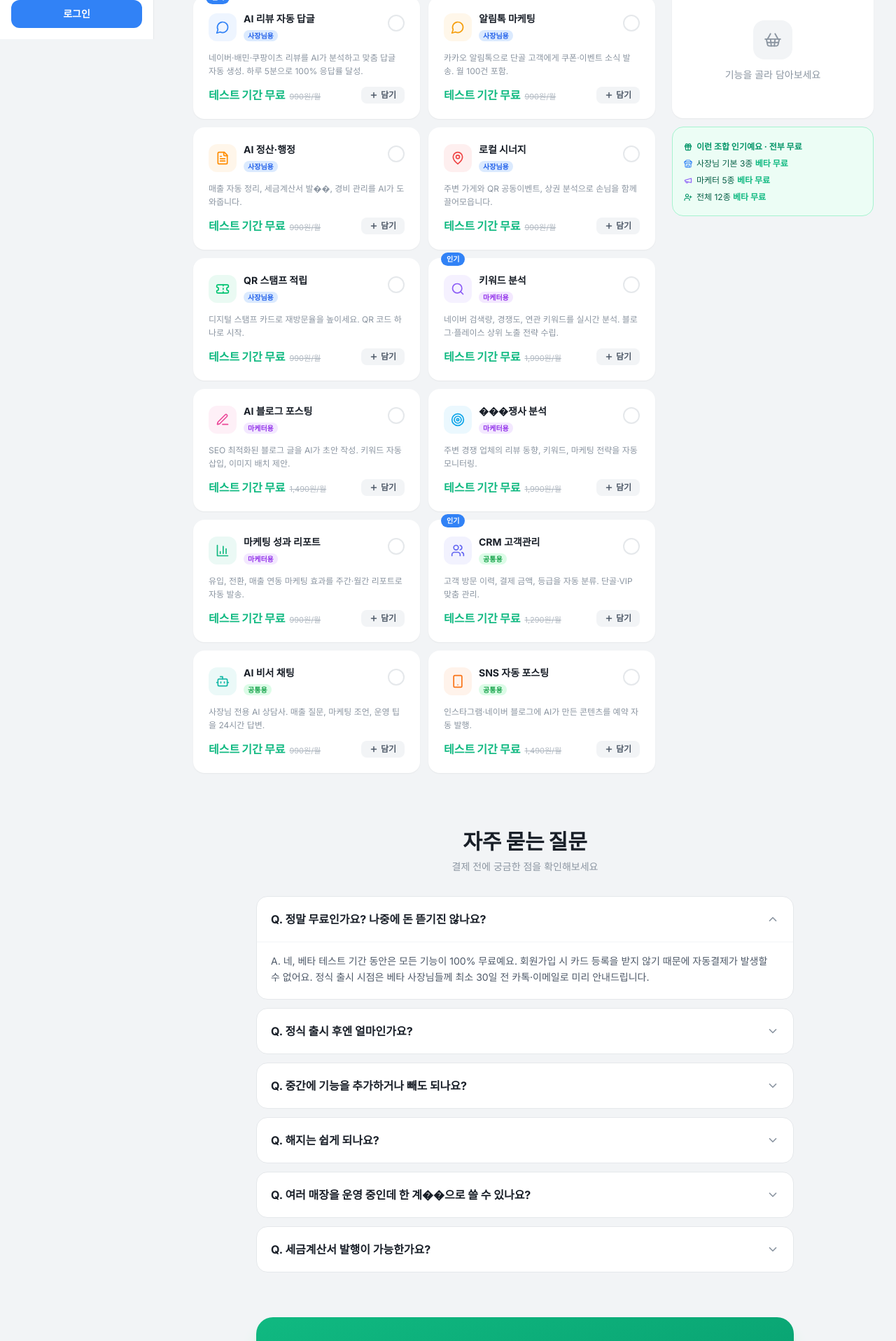
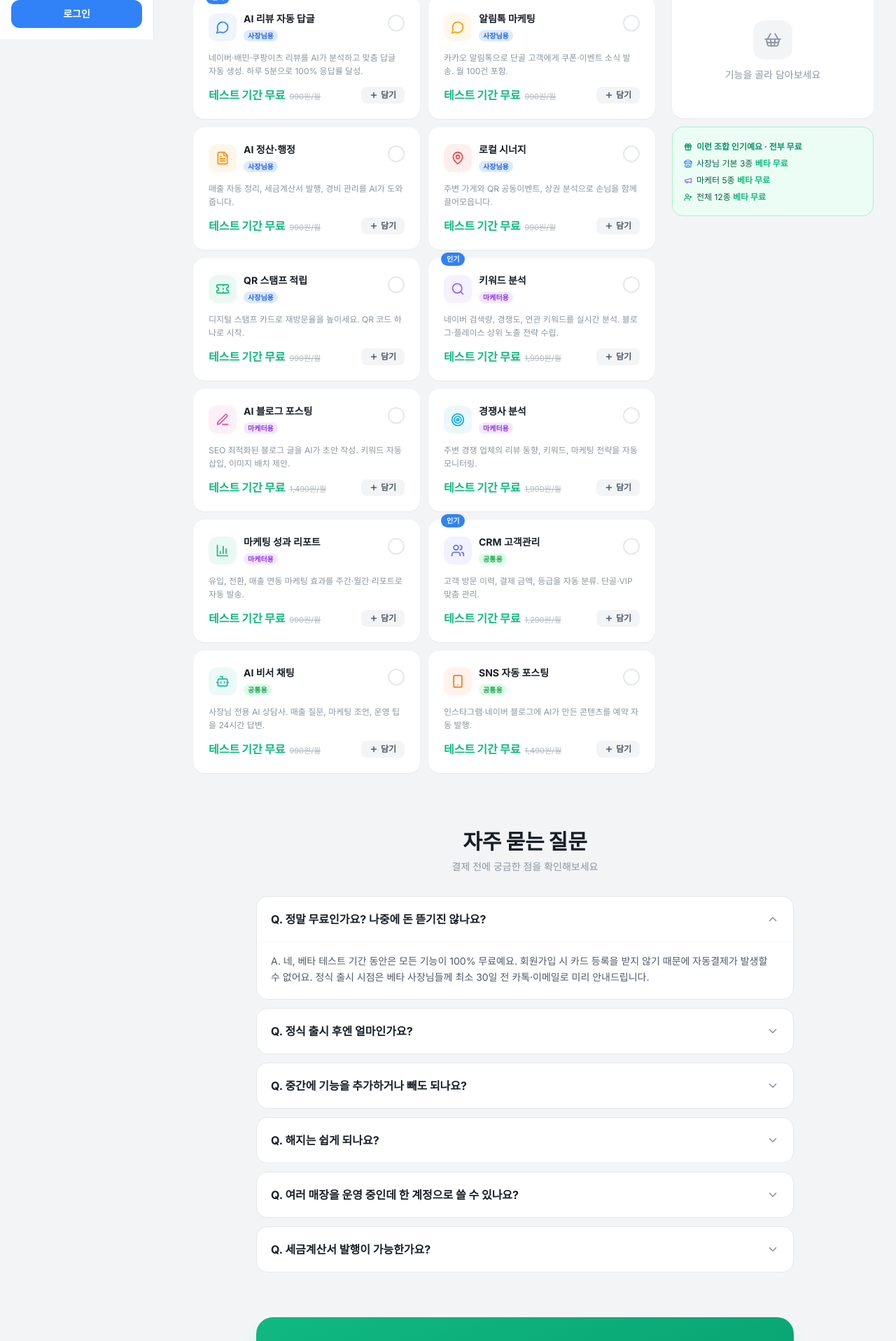
Before and after one commit to jty0221-del/localution, a Next.js app: page /pricing in a window 1280 px wide. Shown: the part 744-2661 px from the top of the page at 70% size. Built offline with nearby package versions, Linux system fonts and the light colour scheme.

Commit message:
fix(a11y): pricing 자소깨짐 3곳 수정 (발행/경쟁사 분석/계정)

```diff
--- a/app/pricing/page.tsx
+++ b/app/pricing/page.tsx
@@ -27,12 +27,12 @@ type Feature = {
 const features: Feature[] = [
   { id: 'ai-review',    name: 'AI 리뷰 자동 답글',  desc: '네이버·배민·쿠팡이츠 리뷰를 AI가 분석하고 맞춤 답글 자동 생성. 하루 5분으로 100% 응답률 달성.',         price:  990, Icon: MessageCircle, iconColor: '#3182F6', category: '사장님', popular: true },
   { id: 'alimtalk',     name: '알림톡 마케팅',       desc: '카카오 알림톡으로 단골 고객에게 쿠폰·이벤트 소식 발송. 월 100건 포함.',                                  price:  990, Icon: MessageCircle,      iconColor: '#F59E0B', category: '사장님' },
-  { id: 'accounting',   name: 'AI 정산·행정',        desc: '매출 자동 정리, 세금계산서 발��, 경비 관리를 AI가 도와줍니다.',                                           price:  990, Icon: FileText,           iconColor: '#FF8C00', category: '사장님' },
+  { id: 'accounting',   name: 'AI 정산·행정',        desc: '매출 자동 정리, 세금계산서 발행, 경비 관리를 AI가 도와줍니다.',                                           price:  990, Icon: FileText,           iconColor: '#FF8C00', category: '사장님' },
   { id: 'local-synergy',name: '로컬 시너지',         desc: '주변 가게와 QR 공동이벤트, 상권 분석으로 손님을 함께 끌어모읍니다.',                                       price:  990, Icon: MapPin,             iconColor: '#EF4444', category: '사장님' },
   { id: 'qr-stamp',     name: 'QR 스탬프 적립',      desc: '디지털 스탬프 카드로 재방문율을 높이세요. QR 코드 하나로 시작.',                                           price:  990, Icon: Ticket,             iconColor: '#00C471', category: '사장님' },
   { id: 'keyword',      name: '키워드 분석',         desc: '네이버 검색량, 경쟁도, 연관 키워드를 실시간 분석. 블로그·플레이스 상위 노출 전략 수립.',                    price: 1990, Icon: Search,             iconColor: '#8B5CF6', category: '마케터', popular: true },
   { id: 'blog-ai',      name: 'AI 블로그 포스팅',    desc: 'SEO 최적화된 블로그 글을 AI가 초안 작성. 키워드 자동 삽입, 이미지 배치 제안.',                             price: 1490, Icon: PenLine,            iconColor: '#EC4899', category: '마케터' },
-  { id: 'competitor',   name: '���쟁사 분석',         desc: '주변 경쟁 업체의 리뷰 동향, 키워드, 마케팅 전략을 자동 모니터링.',                                         price: 1990, Icon: Target,             iconColor: '#0EA5E9', category: '마케터' },
+  { id: 'competitor',   name: '경쟁사 분석',         desc: '주변 경쟁 업체의 리뷰 동향, 키워드, 마케팅 전략을 자동 모니터링.',                                         price: 1990, Icon: Target,             iconColor: '#0EA5E9', category: '마케터' },
   { id: 'report',       name: '마케팅 성과 리포트',  desc: '유입, 전환, 매출 연동 마케팅 효과를 주간·월간 리포트로 자동 발송.',                                         price:  990, Icon: BarChart3,          iconColor: '#10B981', category: '마케터' },
   { id: 'crm',          name: 'CRM 고객관리',        desc: '고객 방문 이력, 결제 금액, 등급을 자동 분류. 단골·VIP 맞춤 관리.',                                          price: 1290, Icon: Users,              iconColor: '#6366F1', category: '공통',   popular: true },
   { id: 'ai-chat',      name: 'AI 비서 채팅',        desc: '사장님 전용 AI 상담사. 매출 질문, 마케팅 조언, 운영 팁을 24시간 답변.',                                      price:  990, Icon: Bot,                iconColor: '#14B8A6', category: '공통' },
@@ -115,7 +115,7 @@ const faqs = [
     a: '설정에서 1클릭 해지 가능합니다. 베타 기간은 결제 자체가 없어 해지 시 환불 이슈도 없어요. 정식 출시 후에도 당월 남은 일수만큼 일할 계산 환불됩니다.',
   },
   {
-    q: '여러 매장을 운영 중인데 한 계��으로 쓸 수 있나요?',
+    q: '여러 매장을 운영 중인데 한 계정으로 쓸 수 있나요?',
     a: '사장님 플랜은 1개 매장 기준이에요. 2개 이상 매장은 매장별로 따로 결제하거나, 마케터·대행사용 멀티 매장 플랜(준비 중)을 이용하시면 됩니다.',
   },
   {
```
